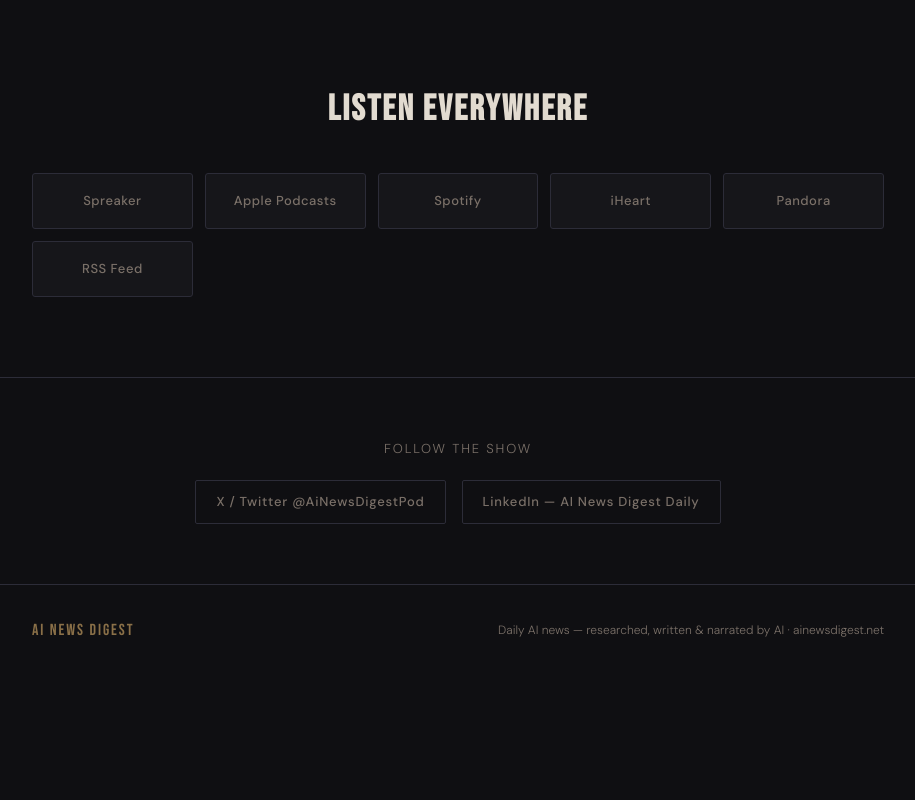
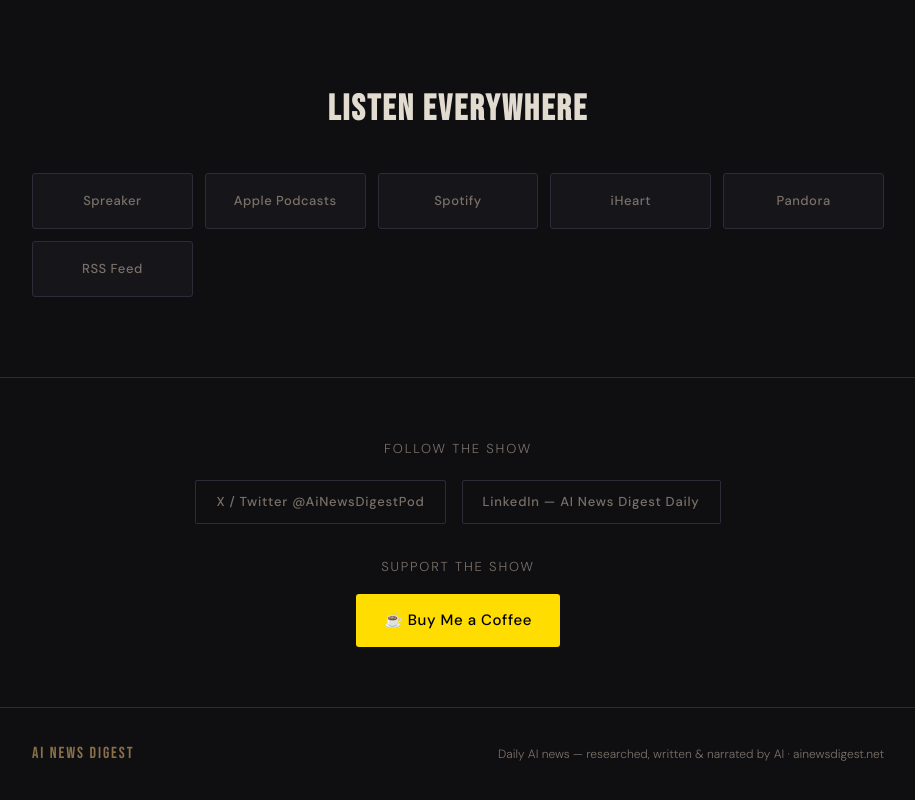
Before and after one commit to jcunningham63/ainewsdigest, a plain HTML site: page index.html in a window 1280 px wide. Shown: the part 1654-2454 px from the top of the page, without its empty margins (182-1097 px from the left). Before the commit the page ends 2330 px from the top, so only its background shows below. Drawn offline with Linux system fonts and the light colour scheme; no server answers.

Commit message:
Add files via upload

```diff
--- a/index.html
+++ b/index.html
@@ -572,6 +572,26 @@
         <a href="https://x.com/AiNewsDigestPod" target="_blank" class="social-btn">X / Twitter @AiNewsDigestPod</a>
         <a href="https://www.linkedin.com/company/ai-news-digest-daily" target="_blank" class="social-btn">LinkedIn — AI News Digest Daily</a>
       </div>
+      <div style="margin-top: 32px; text-align: center;">
+        <p class="social-heading" style="margin-bottom: 16px;">Support the show</p>
+        <a href="https://buymeacoffee.com/ainewsdigest" target="_blank" style="
+          display: inline-flex;
+          align-items: center;
+          gap: 10px;
+          padding: 14px 28px;
+          background: #FFDD00;
+          color: #000;
+          font-family: 'DM Sans', sans-serif;
+          font-weight: 500;
+          font-size: 15px;
+          text-decoration: none;
+          border-radius: 3px;
+          letter-spacing: 0.04em;
+          transition: opacity 0.2s;
+        " onmouseover="this.style.opacity='0.85'" onmouseout="this.style.opacity='1'">
+          ☕ Buy Me a Coffee
+        </a>
+      </div>
     </div>
   </section>
 
```
